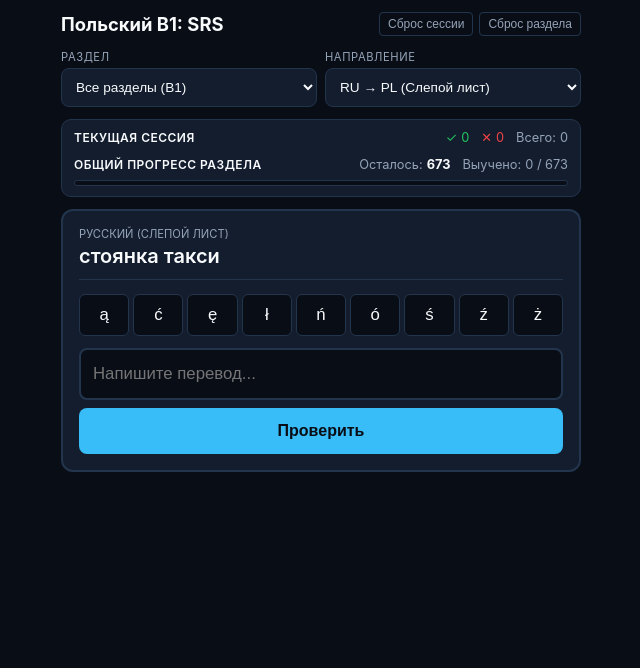
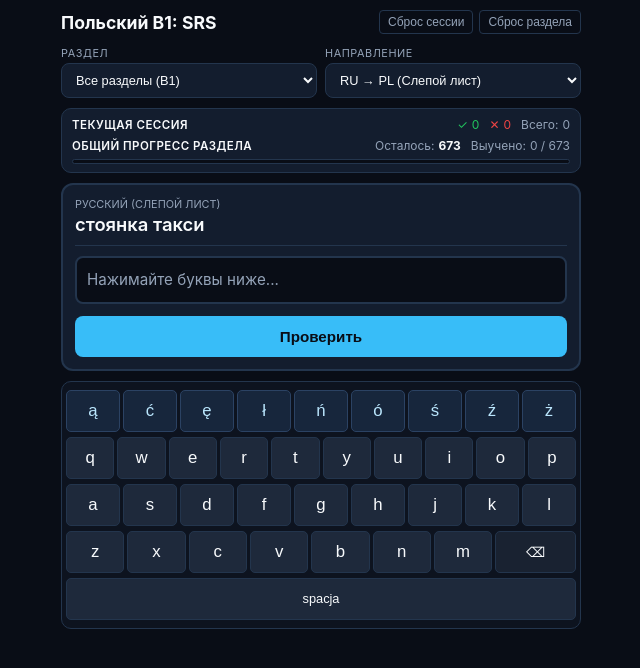
Before and after one commit to FilYana/polish_memory_game, a plain HTML site: page index.html in a window 1280 px wide. Shown: the whole page, without its empty margins (319-959 px from the left). Drawn offline with Linux system fonts and the light colour scheme.

Commit message:
Update index.html

```diff
--- a/index.html
+++ b/index.html
@@ -3,7 +3,7 @@
 <head>
   <meta charset="UTF-8">
   <meta name="viewport" content="width=device-width, initial-scale=1.0, maximum-scale=1.0, user-scalable=no">
-  <title>SRS Польский B1: Слепой лист</title>
+  <title>SRS Польский B1: Экранная клавиатура</title>
   <style>
     :root {
       --bg: #090d16;
@@ -15,6 +15,8 @@
       --success: #22c55e;
       --danger: #ef4444;
       --border: #23354d;
+      --key-bg: #1e293b;
+      --key-active: #334155;
     }
 
     * {
@@ -22,6 +24,7 @@
       margin: 0;
       padding: 0;
       -webkit-tap-highlight-color: transparent;
+      user-select: none;
     }
 
     body {
@@ -31,7 +34,7 @@
       display: flex;
       justify-content: center;
       min-height: 100vh;
-      padding: 12px 12px calc(24px + env(safe-area-inset-bottom, 0px));
+      padding: 10px 10px calc(14px + env(safe-area-inset-bottom, 0px));
     }
 
     .container {
@@ -39,7 +42,7 @@
       max-width: 520px;
       display: flex;
       flex-direction: column;
-      gap: 12px;
+      gap: 10px;
     }
 
     header {
@@ -50,7 +53,7 @@
     }
 
     h1 {
-      font-size: 1.15rem;
+      font-size: 1.1rem;
       font-weight: 700;
     }
 
@@ -78,11 +81,11 @@
     .control-group {
       display: flex;
       flex-direction: column;
-      gap: 4px;
+      gap: 3px;
     }
 
     label {
-      font-size: 0.7rem;
+      font-size: 0.68rem;
       text-transform: uppercase;
       letter-spacing: 0.05em;
       color: var(--text-muted);
@@ -92,9 +95,9 @@
       background: var(--card-bg);
       border: 1px solid var(--border);
       color: var(--text);
-      padding: 10px;
+      padding: 8px 10px;
       border-radius: 8px;
-      font-size: 0.85rem;
+      font-size: 0.8rem;
       outline: none;
       width: 100%;
     }
@@ -103,55 +106,47 @@
       background: var(--card-bg);
       border: 1px solid var(--border);
       border-radius: 10px;
-      padding: 10px 12px;
+      padding: 8px 10px;
       display: flex;
       flex-direction: column;
-      gap: 8px;
+      gap: 6px;
     }
 
     .dash-row {
       display: flex;
       justify-content: space-between;
       align-items: center;
-      font-size: 0.8rem;
+      font-size: 0.75rem;
     }
 
     .dash-label {
       font-weight: 600;
       color: var(--text);
-      font-size: 0.75rem;
+      font-size: 0.72rem;
       text-transform: uppercase;
       letter-spacing: 0.04em;
     }
 
     .dash-stats {
       display: flex;
-      gap: 12px;
+      gap: 10px;
     }
 
     .stat-badge {
       display: inline-flex;
       align-items: center;
       gap: 4px;
-      font-size: 0.8rem;
+      font-size: 0.75rem;
     }
 
-    .stat-badge.success {
-      color: var(--success);
-    }
-
-    .stat-badge.danger {
-      color: var(--danger);
-    }
-
-    .stat-badge.neutral {
-      color: var(--text-muted);
-    }
+    .stat-badge.success { color: var(--success); }
+    .stat-badge.danger { color: var(--danger); }
+    .stat-badge.neutral { color: var(--text-muted); }
 
     .progress-bar-container {
       background: var(--bg);
       border-radius: 4px;
-      height: 6px;
+      height: 5px;
       overflow: hidden;
       border: 1px solid var(--border);
     }
@@ -167,10 +162,10 @@
       background: var(--card-bg);
       border: 2px solid var(--border);
       border-radius: 12px;
-      padding: 16px;
+      padding: 12px;
       display: flex;
       flex-direction: column;
-      gap: 12px;
+      gap: 10px;
       transition: border-color 0.2s ease, background-color 0.2s ease;
     }
 
@@ -195,118 +190,67 @@
 
     .sheet-prompt-box {
       border-bottom: 1px solid var(--border);
-      padding-bottom: 10px;
+      padding-bottom: 8px;
     }
 
     .sheet-prompt-label {
-      font-size: 0.7rem;
+      font-size: 0.68rem;
       color: var(--text-muted);
       text-transform: uppercase;
       margin-bottom: 2px;
     }
 
     .sheet-prompt {
-      font-size: 1.25rem;
+      font-size: 1.15rem;
       font-weight: 600;
       line-height: 1.3;
     }
 
-    .input-row {
-      display: flex;
-      flex-direction: column;
-      gap: 8px;
-    }
-
-    input[type="text"] {
+    .custom-input-box {
       width: 100%;
       background: var(--bg);
       border: 2px solid var(--border);
       color: var(--text);
-      padding: 14px 12px;
+      padding: 12px 10px;
       border-radius: 8px;
-      font-size: 1.05rem;
-      outline: none;
-      transition: border-color 0.2s ease, background-color 0.2s ease;
+      font-size: 1.1rem;
+      min-height: 48px;
+      display: flex;
+      align-items: center;
+      flex-wrap: wrap;
+      word-break: break-all;
+      line-height: 1.2;
     }
 
-    input[type="text"]:focus {
-      border-color: var(--accent);
+    .custom-input-box.placeholder {
+      color: var(--text-muted);
+      font-size: 0.95rem;
     }
 
-    input[type="text"].input-success {
+    .custom-input-box.input-success {
       border-color: var(--success) !important;
       background-color: rgba(34, 197, 94, 0.12);
       color: #86efac;
     }
 
-    input[type="text"].input-error {
+    .custom-input-box.input-error {
       border-color: var(--danger) !important;
       background-color: rgba(239, 68, 68, 0.12);
       color: #fca5a5;
     }
 
-    .main-btn {
-      background: var(--accent);
-      color: #090d16;
-      border: none;
-      padding: 14px;
-      border-radius: 8px;
-      font-weight: 700;
-      cursor: pointer;
-      font-size: 1rem;
-      width: 100%;
-      transition: background 0.15s;
-    }
-
-    .main-btn:active {
-      background: var(--accent-active);
-    }
-
-    .main-btn.btn-success {
-      background: var(--success);
-      color: #052e16;
-    }
-
-    .main-btn.btn-error {
-      background: var(--danger);
-      color: #450a0a;
-    }
-
-    .keyboard-grid {
-      display: grid;
-      grid-template-columns: repeat(9, 1fr);
-      gap: 4px;
-      margin-top: 2px;
-    }
-
-    .char-btn {
-      background: var(--bg);
-      color: var(--text);
-      border: 1px solid var(--border);
-      padding: 10px 0;
-      border-radius: 6px;
-      font-size: 1.05rem;
-      font-weight: 500;
-      text-align: center;
-      cursor: pointer;
-    }
-
-    .char-btn:active {
-      background: var(--border);
-    }
-
     .feedback-box {
       display: none;
       border-radius: 8px;
-      padding: 14px;
-      font-size: 0.95rem;
+      padding: 12px;
+      font-size: 0.9rem;
       line-height: 1.4;
     }
 
     .feedback-box.success {
       display: flex;
       flex-direction: column;
-      gap: 4px;
+      gap: 3px;
       background: rgba(34, 197, 94, 0.15);
       border: 1px solid var(--success);
       color: #86efac;
@@ -315,28 +259,25 @@
     .feedback-box.error {
       display: flex;
       flex-direction: column;
-      gap: 6px;
+      gap: 5px;
       background: rgba(239, 68, 68, 0.15);
       border: 1px solid var(--danger);
       color: #fca5a5;
     }
 
     .feedback-header {
-      font-size: 1.05rem;
+      font-size: 1rem;
       font-weight: 700;
-      display: flex;
-      align-items: center;
-      gap: 6px;
     }
 
     .comparison-grid {
       display: grid;
       grid-template-columns: 1fr;
-      gap: 4px;
-      margin-top: 6px;
-      padding-top: 6px;
+      gap: 3px;
+      margin-top: 4px;
+      padding-top: 4px;
       border-top: 1px solid rgba(255, 255, 255, 0.1);
-      font-size: 0.85rem;
+      font-size: 0.82rem;
     }
 
     .comp-row {
@@ -344,13 +285,78 @@
       justify-content: space-between;
     }
 
-    .comp-label {
-      color: var(--text-muted);
+    .comp-label { color: var(--text-muted); }
+    .comp-value { font-weight: 600; color: var(--text); }
+
+    .main-btn {
+      background: var(--accent);
+      color: #090d16;
+      border: none;
+      padding: 12px;
+      border-radius: 8px;
+      font-weight: 700;
+      cursor: pointer;
+      font-size: 0.95rem;
+      width: 100%;
+      margin-top: 2px;
     }
 
-    .comp-value {
-      font-weight: 600;
+    .main-btn.btn-success { background: var(--success); color: #052e16; }
+    .main-btn.btn-error { background: var(--danger); color: #450a0a; }
+
+    .virtual-keyboard {
+      display: flex;
+      flex-direction: column;
+      gap: 5px;
+      background: #0d131f;
+      padding: 8px 4px;
+      border-radius: 10px;
+      border: 1px solid var(--border);
+    }
+
+    .kb-row {
+      display: flex;
+      justify-content: center;
+      gap: 3px;
+      width: 100%;
+    }
+
+    .kb-key {
+      flex: 1;
+      height: 42px;
+      background: var(--key-bg);
       color: var(--text);
+      border: 1px solid var(--border);
+      border-radius: 5px;
+      display: flex;
+      justify-content: center;
+      align-items: center;
+      font-size: 1.05rem;
+      font-weight: 500;
+      cursor: pointer;
+      user-select: none;
+      touch-action: manipulation;
+    }
+
+    .kb-key:active {
+      background: var(--key-active);
+    }
+
+    .kb-key.key-wide {
+      flex: 1.4;
+      font-size: 0.85rem;
+      background: #192231;
+    }
+
+    .kb-key.key-space {
+      flex: 4.5;
+      font-size: 0.8rem;
+    }
+
+    .kb-key.diacritic {
+      background: #17263c;
+      border-color: #2b4263;
+      color: #bae6fd;
     }
   </style>
 </head>
@@ -388,7 +394,7 @@
         <span class="stat-badge neutral">Всего: <span id="sessionTotal">0</span></span>
       </div>
     </div>
-    <div class="dash-row" style="margin-top: 4px;">
+    <div class="dash-row">
       <span class="dash-label">Общий прогресс раздела</span>
       <div class="dash-stats">
         <span class="stat-badge neutral">Осталось: <b id="wordsRemaining" style="color: var(--text);">0</b></span>
@@ -406,27 +412,13 @@
       <div id="promptTerm" class="sheet-prompt">...</div>
     </div>
 
-    <div class="keyboard-grid" id="diacriticsBar">
-      <button type="button" class="char-btn" onpointerdown="insertChar('ą', event)">ą</button>
-      <button type="button" class="char-btn" onpointerdown="insertChar('ć', event)">ć</button>
-      <button type="button" class="char-btn" onpointerdown="insertChar('ę', event)">ę</button>
-      <button type="button" class="char-btn" onpointerdown="insertChar('ł', event)">ł</button>
-      <button type="button" class="char-btn" onpointerdown="insertChar('ń', event)">ń</button>
-      <button type="button" class="char-btn" onpointerdown="insertChar('ó', event)">ó</button>
-      <button type="button" class="char-btn" onpointerdown="insertChar('ś', event)">ś</button>
-      <button type="button" class="char-btn" onpointerdown="insertChar('ź', event)">ź</button>
-      <button type="button" class="char-btn" onpointerdown="insertChar('ż', event)">ż</button>
-    </div>
-
-    <form id="quizForm" onsubmit="handleAnswer(event)">
-      <div class="input-row">
-        <input type="text" id="userInput" placeholder="Напишите перевод..." autocomplete="off" autocorrect="off" autocapitalize="none" spellcheck="false" inputmode="text" required>
-        <button type="submit" id="actionBtn" class="main-btn">Проверить</button>
-      </div>
-    </form>
+    <div id="customInput" class="custom-input-box placeholder">Нажимайте буквы ниже...</div>
 
     <div id="feedbackBox" class="feedback-box"></div>
+    <button type="button" id="actionBtn" class="main-btn" onclick="submitAnswer()">Проверить</button>
   </div>
+
+  <div class="virtual-keyboard" id="keyboardContainer"></div>
 </div>
 
 <script>
@@ -664,7 +656,7 @@ const VOCABULARY_DATA = [
   { s: "6. Praca i finanse", pl: "bankomat / wpłatomat", ru: "банкомат / терминал приема" },
   { s: "6. Praca i finanse", pl: "bezrobocie / bezrobotny", ru: "безработица / безработный" },
   { s: "6. Praca i finanse", pl: "dług / dłużnik", ru: "долг / должник" },
-  { s: "6. Praca i finanse", pl: "dochód / прихód", ru: "доход / выручка" },
+  { s: "6. Praca i finanse", pl: "dochód / przychód", ru: "доход / выручка" },
   { s: "6. Praca i finanse", pl: "doświadczenie zawodowe", ru: "опыт работы" },
   { s: "6. Praca i finanse", pl: "dział kadr (HR)", ru: "отдел кадров" },
   { s: "6. Praca i finanse", pl: "emerytura / rencista", ru: "пенсия / льготник" },
@@ -882,26 +874,26 @@ const VOCABULARY_DATA = [
   { s: "12. Pogoda i przyroda", pl: "grad", ru: "град" },
   { s: "12. Pogoda i przyroda", pl: "grzmot / błyskawica", ru: "гром / молния" },
   { s: "12. Pogoda i przyroda", pl: "jezioro / staw", ru: "озеро / пруд" },
-  { s: "12. Pogoda i приroda", pl: "klęska żywiołowa", ru: "стихийное бедствие" },
-  { s: "12. Pogoda i przyroda", pl: "mgła / zamglenie", ru: "туман / дымка" },
+  { s: "12. Pogoda i przyroda", pl: "klęska żywiołowa", ru: "стихийное бедствие" },
+  { s: "12. Pogoda i приroda", pl: "mgła / zamglenie", ru: "туман / дымка" },
   { s: "12. Pogoda i przyroda", pl: "mróz / przymrozek", ru: "мороз / заморозки" },
   { s: "12. Pogoda i przyroda", pl: "odwilż", ru: "оттепель" },
-  { s: "12. Pogoda i przyroda", pl: "opady atmosferyczne", ru: "осадки" },
-  { s: "12. Pogoda i przyroda", pl: "porywisty wiatr", ru: "сильный ветер" },
+  { s: "12. Pogoda i приroda", pl: "opady atmosferyczne", ru: "осадки" },
+  { s: "12. Pogoda i приroda", pl: "porywisty wiatr", ru: "сильный ветер" },
   { s: "12. Pogoda i przyroda", pl: "powódź", ru: "наводнение" },
-  { s: "12. Pogoda i przyroda", pl: "pożar lasu", ru: "лесной пожар" },
+  { s: "12. Pogoda i приroda", pl: "pożar lasu", ru: "лесной пожар" },
   { s: "12. Pogoda i przyroda", pl: "półwysep / wyspa", ru: "полуостров / остров" },
-  { s: "12. Pogoda i przyroda", pl: "prognoza pogody", ru: "прогноз погоды" },
+  { s: "12. Pogoda i приroda", pl: "prognoza pogody", ru: "прогноз погоды" },
   { s: "12. Pogoda i przyroda", pl: "puszcza / las pierwotny", ru: "пуща" },
-  { s: "12. Pogoda i przyroda", pl: "równina / wyżyna", ru: "равнина / возвышенность" },
-  { s: "12. Pogoda i przyroda", pl: "susza", ru: "засуха" },
-  { s: "12. Pogoda i przyroda", pl: "szczyt górski / pasmo", ru: "вершина / хребет" },
-  { s: "12. Pogoda i przyroda", pl: "temperatura ujemna / dodatnia", ru: "минус / плюс" },
+  { s: "12. Pogoda i приroda", pl: "równina / wyżyna", ru: "равнина / возвышенность" },
+  { s: "12. Pogoda i приroda", pl: "susza", ru: "засуха" },
+  { s: "12. Pogoda i приroda", pl: "szczyt górski / pasmo", ru: "вершина / хребет" },
+  { s: "12. Pogoda i приroda", pl: "temperatura ujemna / dodatnia", ru: "минус / плюс" },
   { s: "12. Pogoda i приroda", pl: "trzęsienie ziemi", ru: "землетрясение" },
-  { s: "12. Pogoda i przyroda", pl: "ulewa / deszcz", ru: "ливень / дождь" },
-  { s: "12. Pogoda i przyroda", pl: "upał / skwar", ru: "жара / зной" },
-  { s: "12. Pogoda i przyroda", pl: "wichura / huragan", ru: "ураган" },
-  { s: "12. Pogoda i przyroda", pl: "wilgotność powietrza", ru: "влажность" },
+  { s: "12. Pogoda i приroda", pl: "ulewa / deszcz", ru: "ливень / дождь" },
+  { s: "12. Pogoda i приroda", pl: "upał / skwar", ru: "жара / зной" },
+  { s: "12. Pogoda i приroda", pl: "wichura / huragan", ru: "ураган" },
+  { s: "12. Pogoda i приroda", pl: "wilgotność powietrza", ru: "влажность" },
   { s: "12. Pogoda i приroda", pl: "zachmurzenie", ru: "облачность" },
   { s: "13. Prawo i społeczeństwo", pl: "afera / skandal", ru: "скандал" },
   { s: "13. Prawo i społeczeństwo", pl: "aresztować / zatrzymać", ru: "арестовать / задержать" },
@@ -1106,11 +1098,27 @@ const VOCABULARY_DATA = [
   { s: "17. Opinia i argumentacja", pl: "Na zakończenie chciałbym...", ru: "В заключение хотелось бы..." }
 ];
 
+const POLISH_KEYBOARD_LAYOUT = [
+  ["ą", "ć", "ę", "ł", "ń", "ó", "ś", "ź", "ż"],
+  ["q", "w", "e", "r", "t", "y", "u", "i", "o", "p"],
+  ["a", "s", "d", "f", "g", "h", "j", "k", "l"],
+  ["z", "x", "c", "v", "b", "n", "m", "⌫"],
+  ["spacja"]
+];
+
+const RUSSIAN_KEYBOARD_LAYOUT = [
+  ["й", "ц", "у", "к", "е", "н", "г", "ш", "щ", "з", "х", "ъ"],
+  ["ф", "ы", "в", "а", "п", "р", "о", "л", "д", "ж", "э"],
+  ["я", "ч", "с", "м", "и", "т", "ь", "б", "ю", "⌫"],
+  ["пробел"]
+];
+
 let state = {
   currentSection: "ALL",
   direction: "ru-pl",
   currentIndex: -1,
   awaitingNext: false,
+  userInputValue: "",
   srsScores: {},
   session: {
     correct: 0,
@@ -1151,13 +1159,73 @@ function init() {
   const dirSelect = document.getElementById("directionSelect");
   dirSelect.addEventListener("change", (e) => {
     state.direction = e.target.value;
-    const diacritics = document.getElementById("diacriticsBar");
-    diacritics.style.display = state.direction === "ru-pl" ? "grid" : "none";
+    renderKeyboard();
     loadNextWord();
   });
 
+  renderKeyboard();
   updateDashboard();
   loadNextWord();
+}
+
+function renderKeyboard() {
+  const kb = document.getElementById("keyboardContainer");
+  kb.innerHTML = "";
+  const layout = state.direction === "ru-pl" ? POLISH_KEYBOARD_LAYOUT : RUSSIAN_KEYBOARD_LAYOUT;
+
+  layout.forEach((rowKeys, rowIndex) => {
+    const rowEl = document.createElement("div");
+    rowEl.className = "kb-row";
+
+    rowKeys.forEach(key => {
+      const keyBtn = document.createElement("button");
+      keyBtn.type = "button";
+      keyBtn.className = "kb-key";
+      keyBtn.textContent = key;
+
+      if (key === "⌫") {
+        keyBtn.classList.add("key-wide");
+      } else if (key === "spacja" || key === "пробел") {
+        keyBtn.classList.add("key-space");
+      } else if (state.direction === "ru-pl" && rowIndex === 0) {
+        keyBtn.classList.add("diacritic");
+      }
+
+      keyBtn.addEventListener("pointerdown", (e) => {
+        e.preventDefault();
+        onKeyPress(key);
+      });
+
+      rowEl.appendChild(keyBtn);
+    });
+
+    kb.appendChild(rowEl);
+  });
+}
+
+function onKeyPress(key) {
+  if (state.awaitingNext) return;
+
+  if (key === "⌫") {
+    state.userInputValue = state.userInputValue.slice(0, -1);
+  } else if (key === "spacja" || key === "пробел") {
+    state.userInputValue += " ";
+  } else {
+    state.userInputValue += key;
+  }
+
+  updateInputDisplay();
+}
+
+function updateInputDisplay() {
+  const box = document.getElementById("customInput");
+  if (state.userInputValue.length === 0) {
+    box.textContent = "Нажимайте буквы ниже...";
+    box.classList.add("placeholder");
+  } else {
+    box.textContent = state.userInputValue;
+    box.classList.remove("placeholder");
+  }
 }
 
 function saveScores() {
@@ -1201,7 +1269,7 @@ function resetSessionStats() {
 
 function resetVisualStates() {
   const card = document.getElementById("cardContainer");
-  const input = document.getElementById("userInput");
+  const input = document.getElementById("customInput");
   const actionBtn = document.getElementById("actionBtn");
   const feedbackBox = document.getElementById("feedbackBox");
 
@@ -1216,14 +1284,12 @@ function resetVisualStates() {
 
 function loadNextWord() {
   state.awaitingNext = false;
+  state.userInputValue = "";
+  updateInputDisplay();
   resetVisualStates();
 
   const actionBtn = document.getElementById("actionBtn");
   actionBtn.textContent = "Проверить";
-
-  const input = document.getElementById("userInput");
-  input.value = "";
-  input.disabled = false;
 
   updateDashboard();
   const pool = getFilteredPool();
@@ -1231,12 +1297,10 @@ function loadNextWord() {
   if (pool.length === 0) {
     document.getElementById("promptSideLabel").textContent = "Статус";
     document.getElementById("promptTerm").textContent = "Все слова раздела выучены!";
-    input.style.display = "none";
     actionBtn.style.display = "none";
     return;
   }
 
-  input.style.display = "block";
   actionBtn.style.display = "block";
 
   const nextItem = pool[Math.floor(Math.random() * pool.length)];
@@ -1271,21 +1335,21 @@ function checkAccuracy(userVal, targetVal) {
   return cleanUser === joinedDirect;
 }
 
-function handleAnswer(event) {
-  event.preventDefault();
-
+function submitAnswer() {
   if (state.awaitingNext) {
     loadNextWord();
     return;
   }
 
+  if (state.userInputValue.trim().length === 0) return;
+
   const currentItem = VOCABULARY_DATA[state.currentIndex];
-  const input = document.getElementById("userInput");
   const card = document.getElementById("cardContainer");
+  const input = document.getElementById("customInput");
   const actionBtn = document.getElementById("actionBtn");
   const feedbackBox = document.getElementById("feedbackBox");
 
-  const val = input.value;
+  const val = state.userInputValue;
   const targetAnswer = state.direction === "ru-pl" ? currentItem.pl : currentItem.ru;
   const isCorrect = checkAccuracy(val, targetAnswer);
   const wordKey = currentItem.pl;
@@ -1335,19 +1399,7 @@ function handleAnswer(event) {
   updateDashboard();
 
   state.awaitingNext = true;
-  input.disabled = true;
   actionBtn.textContent = "Дальше ➔";
-}
-
-function insertChar(char, event) {
-  if (event) event.preventDefault();
-  const input = document.getElementById("userInput");
-  if (input.disabled) return;
-  const start = input.selectionStart || input.value.length;
-  const end = input.selectionEnd || input.value.length;
-  const val = input.value;
-  input.value = val.substring(0, start) + char + val.substring(end);
-  input.selectionStart = input.selectionEnd = start + 1;
 }
 
 function resetProgress() {
```
